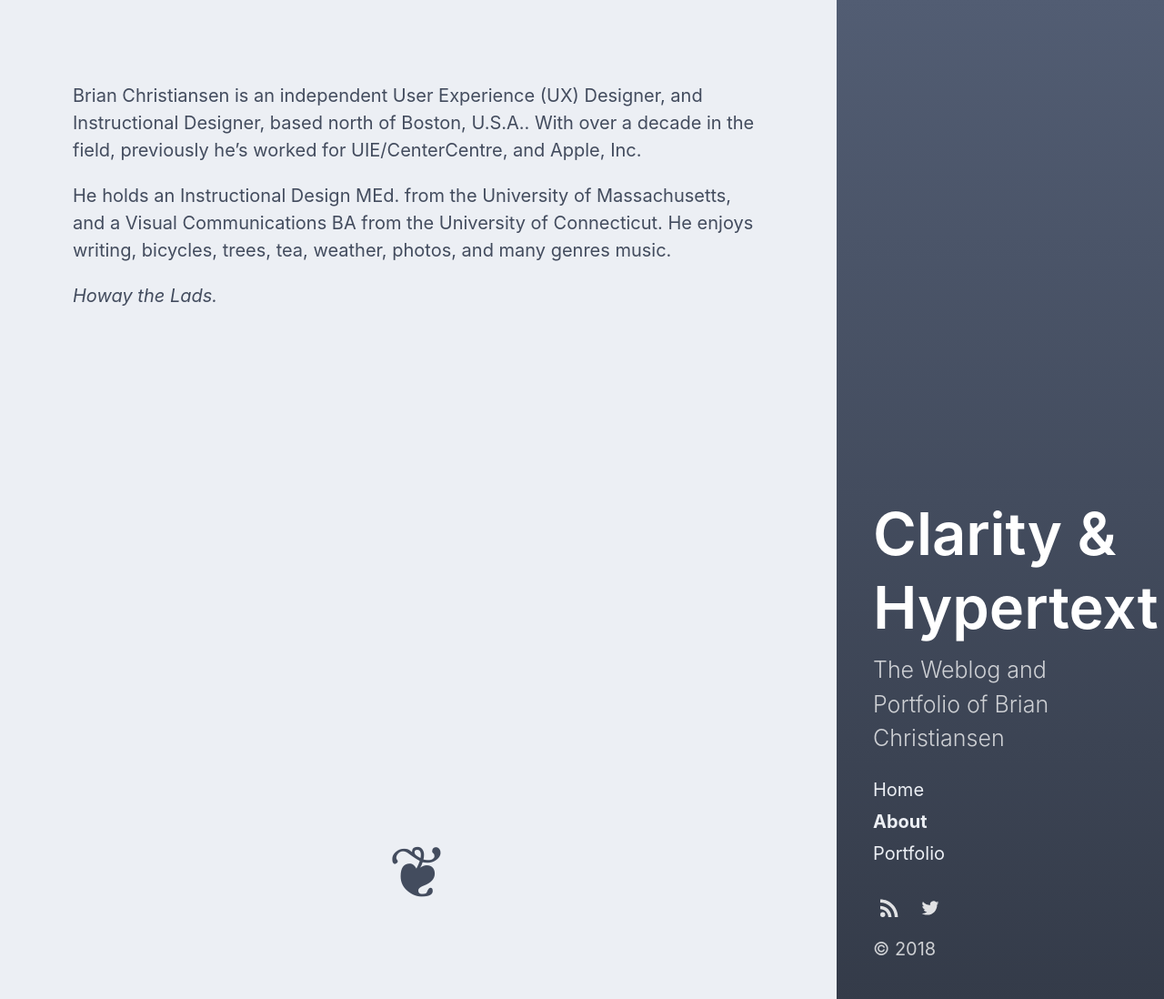
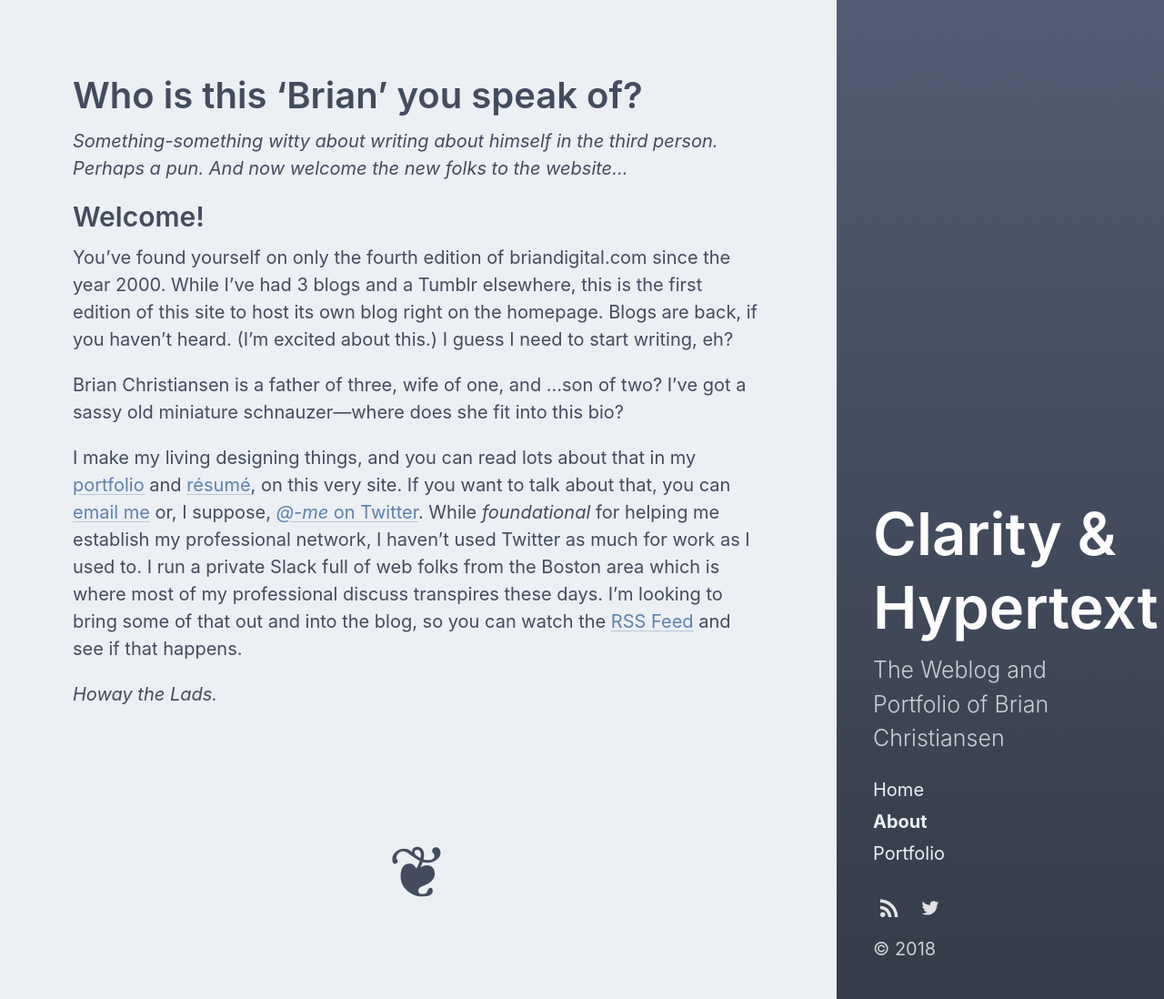
Before and after one commit to briandigital/bd4, a Jekyll site: the page built from about.md, in a window 1280 px wide. Shown: the whole page at 91% size. Built offline with Jekyll 4.4.1, drawn with Linux system fonts in a browser that asks for light colours.

Commit message:
Mostly the about page.
Adds autofocus to the main container, but it doesn’t seem to solve the issue.

```diff
--- a/_layouts/default.html
+++ b/_layouts/default.html
@@ -7,7 +7,7 @@
 
     {% include sidebar.html %}
 
-    <main class="container">
+    <main class="container" autofocus>
         {{ content }}
         <footer><span class="floral-heart">&#10086;</span></footer>
     </main>
--- a/about.md
+++ b/about.md
@@ -1,11 +1,17 @@
 ---
 layout: page
 title: About
+full-title: "Who is this ‘Brian’ you speak&nbsp;of?"
 sidebar_link: true
 ---
+_Something-something witty about writing about himself in the third person. Perhaps a pun. And now welcome the new folks to the website…_
 
-Brian Christiansen is an independent User Experience (UX) Designer, and Instructional Designer, based north of Boston, U.S.A.. With over a decade in the field, previously he's worked for UIE/CenterCentre, and Apple, Inc.
+## Welcome!
 
-He holds an Instructional Design MEd. from the University of Massachusetts, and a Visual Communications BA from the University of Connecticut. He enjoys writing, bicycles, trees, tea, weather, photos, and many genres music.
+You've found yourself on only the fourth edition of briandigital.com since the year 2000. While I've had 3 blogs and a Tumblr elsewhere, this is the first edition of this site to host its own blog right on the homepage. Blogs are back, if you haven't heard. (I'm excited about this.) I guess I need to start writing, eh?
+
+Brian Christiansen is a father of three, wife of one, and …son of two? I've got a sassy old miniature schnauzer—where does she fit into this bio?
+
+I make my living designing things, and you can read lots about that in my [portfolio](/portfolio) and [résumé](/portfolio/resume), on this very site. If you want to talk about that, you can [email me](mailto:brian@briandigital.com) or, I suppose, [_@-me_ on Twitter](https://twitter.com/briandigital). While _foundational_ for helping me establish my professional network, I haven't used Twitter as much for work as I used to. I run a private Slack full of web folks from the Boston area which is where most of my professional discuss transpires these days. I'm looking to bring some of that out and into the blog, so you can watch the [RSS Feed](http://localhost:4000/feed.xml 'RSS: also not dead yet.') and see if that happens.
 
 _Howay the Lads._
```
Also changed, not shown: portfolio/resume.md (+1 -1 lines).
